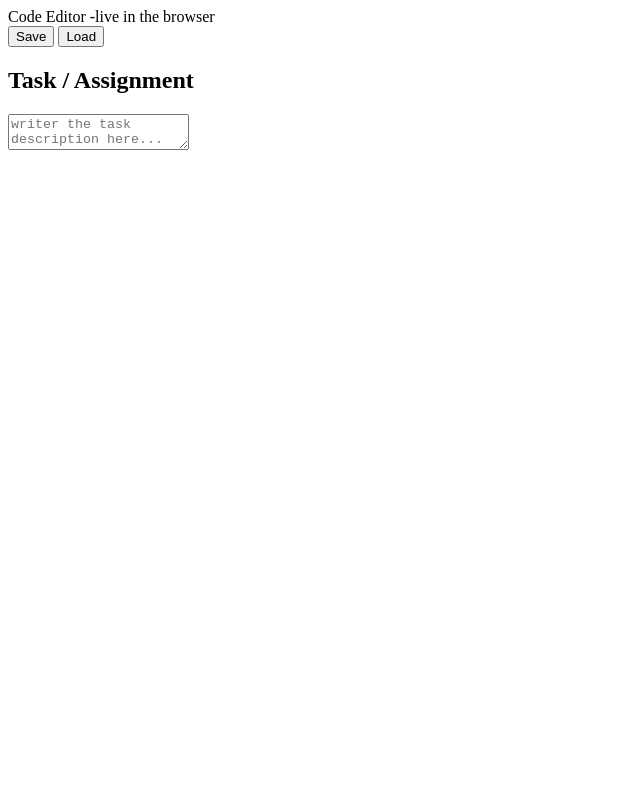
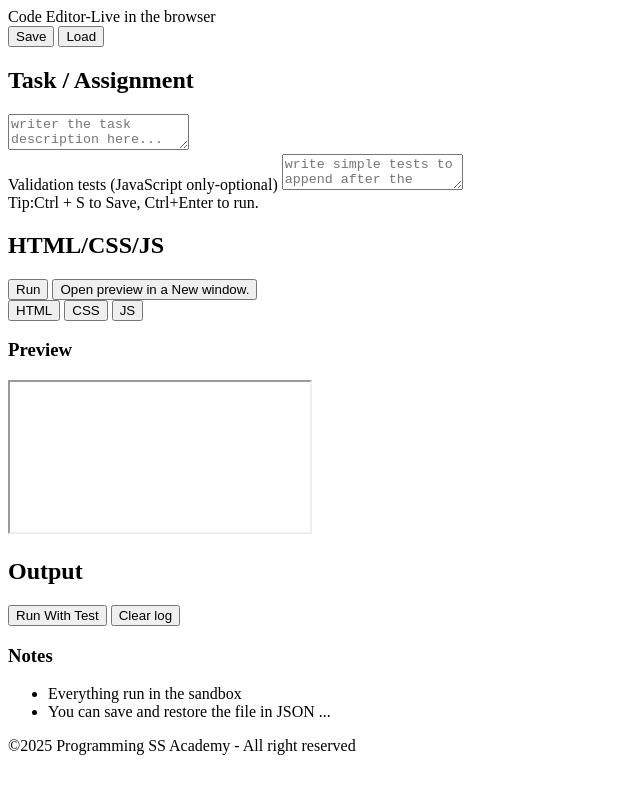
Before and after one commit to Shreenithi15/Code_Editor-, a plain HTML site: page My_codeeditor/index.html in a window 1280 px wide. Shown: the whole page, without its empty margins (0-640 px from the left). Drawn offline with Linux system fonts and the light colour scheme.

Commit message:
added the structure of the page

```diff
--- a/My_codeeditor/index.html
+++ b/My_codeeditor/index.html
@@ -3,12 +3,12 @@
 <head>
     <meta charset="UTF-8">
     <meta name="viewport" content="width=device-width, initial-scale=1.0">
-    <title>code editor - SS academy </title>
+    <title>code editor-SS academy </title>
     <header>
         <div class = "container row ">
             <div class="brand">
             <div class="logo"></div>
-            <div class="title">Code Editor -live in the browser</div>
+            <div class="title">Code Editor-Live in the browser</div>
             </div>
             <div class="row">
                 <button class ="btn secondary" id = "saveBtn" tilte = "Save work locally"><span>Save</span></button>
@@ -22,10 +22,64 @@
         <aside class="card panel stack">
             <h2>Task / Assignment</h2>
             <textarea id ="assignment" class ="text" placeholder ="writer the task description here..."></textarea>
+            <div class="stack">
+                <label for ="testArea">Validation tests (JavaScript only-optional)</label>
+                <textarea id ="textarea" class ="text" placeholder="write simple tests to append after the students code to check the solution"></textarea>
+            </div>
+            <div class="muted">
+                Tip:<span class ="kbd">Ctrl</span> + <span class ="kbd">S</span> to Save,
+                <span class ="kbd">Ctrl</span>+<span class ="kbd">Enter</span> to run.
+            </div>
+
+        </aside>
+
+        <section class ="stack" id ="web-only">
+            <div id ="webEditor" class="stack panel card">
+                <div class="row">
+                    <h2>HTML/CSS/JS</h2>
+                    <div class="row">
+                        <button class = "btn ok" id = "runWeb">Run</button>
+                        <button class ="btn secondary" id = "openPreview">Open preview in a New window.</button>
+                    </div>
+                </div>
+                <div class="tabs" id ="webTabs" role ="tablist" aria-label="web editor">
+                    <button class ="tab active" role = "tab" aria-selected="true" tabindex ="0" data-pane ="html">HTML</button>
+                    <button class ="tab" role = "tab" aria-selected="false" tabindex ="-1" data-pane ="css">CSS</button>
+                    <button class ="tab" role = "tab" aria-selected="false" tabindex ="-1" data-pane ="js">JS</button>
+                </div>
+                <div class="editor-wrap" data-pane ="html">
+                    <div id = "ed_html" class = "editor"></div>
+                </div>
+                <div class="editor-wrap" data-pane ="css" hidden>
+                    <div id = "ed_css" class="editor"></div>
+                </div>
+                <div class="editor-wrap" data-pane ="js" hidden>
+                    <div id = "ed_js" class="editor"></div>
+                </div>
+                <div class="stack">
+                    <h3>Preview</h3>
+                    <iframe id ="preview" class = "preview" sandbox="allow-scripts allow-same-origin allow-modals allow-forms"></iframe>
+                </div>
+
+            </div>
+        </section>
+        <aside class ="card panel stack">
+            <h2>Output</h2>
+            <div id ="output" class ="out" aria-live ="polite"></div>
+            <div class="row">
+                <button class="btnwarn" id ="runtests">Run With Test</button>
+                <button class = "btn secondary">Clear log</button>
+            </div>
+            <h3>Notes</h3>
+            <ul  class ="muted">
+                <li>Everything run in the sandbox</li>
+                <li>You can save and restore the file in JSON ...</li>
+            </ul>
 
         </aside>
     </main>
 </head>
+    <div class="footer">&copy;2025 Programming SS Academy - All right reserved </div>
 <body>
 
 </body>
```
Also changed, not shown: My_codeeditor/style.css (added).
